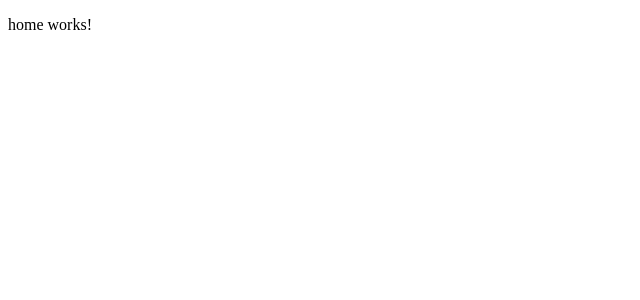
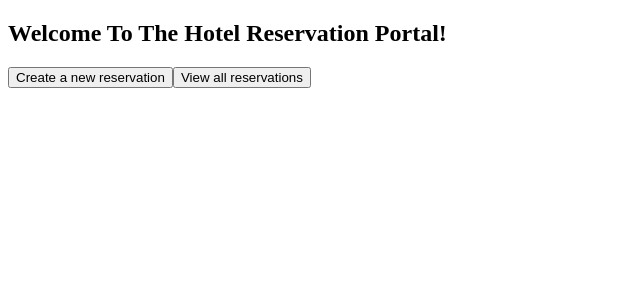
Before and after one commit to ChristopherAllen777/hotel-app, an Angular app: page / in a window 1280 px wide. Shown: the top 300 px of the page, without its empty margins (0-640 px from the left). Built offline with nearby package versions, Linux system fonts and the light colour scheme.

Commit message:
Adding router link and wire up modules

```diff
--- a/src/app/app.module.ts
+++ b/src/app/app.module.ts
@@ -3,6 +3,8 @@
 
 import { AppRoutingModule } from './app-routing.module';
 import { AppComponent } from './app.component';
+import { HomeModule } from './home/home.module';
+import { ReservationModule } from './reservation/reservation.module';
 
 @NgModule({
   declarations: [
@@ -10,7 +12,9 @@
   ],
   imports: [
     BrowserModule,
-    AppRoutingModule
+    AppRoutingModule,
+    HomeModule,
+    ReservationModule
   ],
   providers: [],
   bootstrap: [AppComponent]
--- a/src/app/home/home.component.html
+++ b/src/app/home/home.component.html
@@ -1 +1,5 @@
-<p>home works!</p>
+<div>
+    <h2>Welcome To The Hotel Reservation Portal!</h2>
+    <button [routerLink]="['/new']">Create a new reservation</button>
+    <button [routerLink]="['/list']">View all reservations</button>
+</div>
--- a/src/app/home/home.module.ts
+++ b/src/app/home/home.module.ts
@@ -1,7 +1,7 @@
 import { NgModule } from '@angular/core';
 import { CommonModule } from '@angular/common';
 import { HomeComponent } from './home.component';
-
+import { RouterModule } from '@angular/router';
 
 
 @NgModule({
@@ -9,7 +9,8 @@
     HomeComponent
   ],
   imports: [
-    CommonModule
+    CommonModule,
+    RouterModule
   ]
 })
 export class HomeModule { }
```
